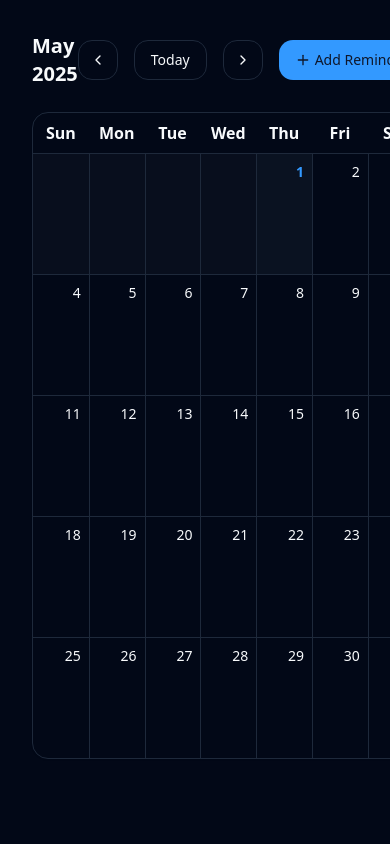
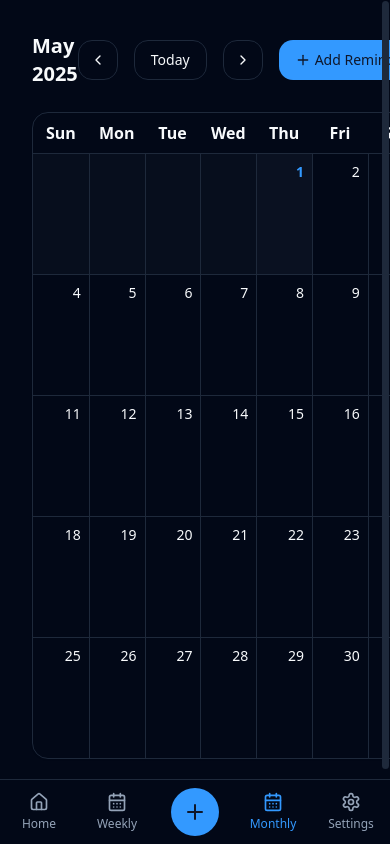
Before and after one commit to anand-reddi/Remind-itt, a React (Vite) app: page /monthly in a window 390 px wide. Built offline with nearby package versions, Linux system fonts and the light colour scheme.

Commit message:
Fix: Mobile navbar not showing
Fixes the mobile navbar not rendering at the bottom of the screen.

```diff
--- a/src/components/layout/Layout.tsx
+++ b/src/components/layout/Layout.tsx
@@ -2,6 +2,7 @@
 import React from 'react';
 import { Outlet } from 'react-router-dom';
 import { Sidebar } from './Sidebar';
+import { MobileNavbar } from './MobileNavbar';
 import { ScrollArea } from '@/components/ui/scroll-area';
 
 export function Layout() {
@@ -10,11 +11,12 @@ export function Layout() {
       <div className="hidden md:block w-64 shrink-0">
         <Sidebar />
       </div>
-      <ScrollArea className="flex-1 h-screen">
+      <ScrollArea className="flex-1 h-screen pb-16 md:pb-0">
         <div className="container py-8">
           <Outlet />
         </div>
       </ScrollArea>
+      <MobileNavbar />
     </div>
   );
 }
--- /dev/null
+++ b/src/components/layout/MobileNavbar.tsx
@@ -0,0 +1,72 @@
+
+import React from 'react';
+import { Link, useLocation } from 'react-router-dom';
+import { Home, CalendarDays, Plus, Settings } from 'lucide-react';
+import { cn } from '@/lib/utils';
+
+export function MobileNavbar() {
+  const location = useLocation();
+
+  const isActive = (path: string) => {
+    return location.pathname === path;
+  };
+
+  return (
+    <div className="fixed bottom-0 left-0 right-0 border-t bg-background z-50 md:hidden">
+      <div className="flex justify-around items-center h-16">
+        <Link
+          to="/"
+          className={cn(
+            "flex flex-col items-center justify-center w-full h-full text-xs",
+            isActive('/') ? "text-primary" : "text-muted-foreground"
+          )}
+        >
+          <Home size={20} />
+          <span className="mt-1">Home</span>
+        </Link>
+
+        <Link
+          to="/weekly"
+          className={cn(
+            "flex flex-col items-center justify-center w-full h-full text-xs",
+            isActive('/weekly') ? "text-primary" : "text-muted-foreground"
+          )}
+        >
+          <CalendarDays size={20} />
+          <span className="mt-1">Weekly</span>
+        </Link>
+
+        <Link
+          to="/add"
+          className="flex flex-col items-center justify-center w-full h-full"
+        >
+          <div className="flex items-center justify-center rounded-full bg-primary w-12 h-12 text-primary-foreground">
+            <Plus size={24} />
+          </div>
+        </Link>
+
+        <Link
+          to="/monthly"
+          className={cn(
+            "flex flex-col items-center justify-center w-full h-full text-xs",
+            isActive('/monthly') ? "text-primary" : "text-muted-foreground"
+          )}
+        >
+          <CalendarDays size={20} />
+          <span className="mt-1">Monthly</span>
+        </Link>
+
+        <Link
+          to="/settings"
+          className={cn(
+            "flex flex-col items-center justify-center w-full h-full text-xs",
+            isActive('/settings') ? "text-primary" : "text-muted-foreground"
+          )}
+        >
+          <Settings size={20} />
+          <span className="mt-1">Settings</span>
+        </Link>
+      </div>
+    </div>
+  );
+}
--- a/src/pages/AddTask.tsx
+++ b/src/pages/AddTask.tsx
@@ -3,7 +3,7 @@ import TaskForm from '@/components/TaskForm';
 
 const AddTask = () => {
   return (
-    <div className="max-w-2xl mx-auto">
+    <div className="max-w-2xl mx-auto pb-16 md:pb-0">
       <h1 className="mb-6 text-2xl font-bold">Add New Task</h1>
       <TaskForm />
     </div>
--- a/src/pages/Index.tsx
+++ b/src/pages/Index.tsx
@@ -2,7 +2,11 @@
 import { Dashboard } from '@/components/Dashboard';
 
 const Index = () => {
-  return <Dashboard />;
+  return (
+    <div className="pb-16 md:pb-0">
+      <Dashboard />
+    </div>
+  );
 };
 
 export default Index;
--- a/src/pages/MonthlyView.tsx
+++ b/src/pages/MonthlyView.tsx
@@ -2,7 +2,11 @@
 import { MonthlyCalendar } from '@/components/MonthlyCalendar';
 
 const MonthlyView = () => {
-  return <MonthlyCalendar />;
+  return (
+    <div className="pb-16 md:pb-0">
+      <MonthlyCalendar />
+    </div>
+  );
 };
 
 export default MonthlyView;
--- a/src/pages/WeeklyView.tsx
+++ b/src/pages/WeeklyView.tsx
@@ -2,7 +2,11 @@
 import { WeeklyTasks } from '@/components/WeeklyTasks';
 
 const WeeklyView = () => {
-  return <WeeklyTasks />;
+  return (
+    <div className="pb-16 md:pb-0">
+      <WeeklyTasks />
+    </div>
+  );
 };
 
 export default WeeklyView;
```
